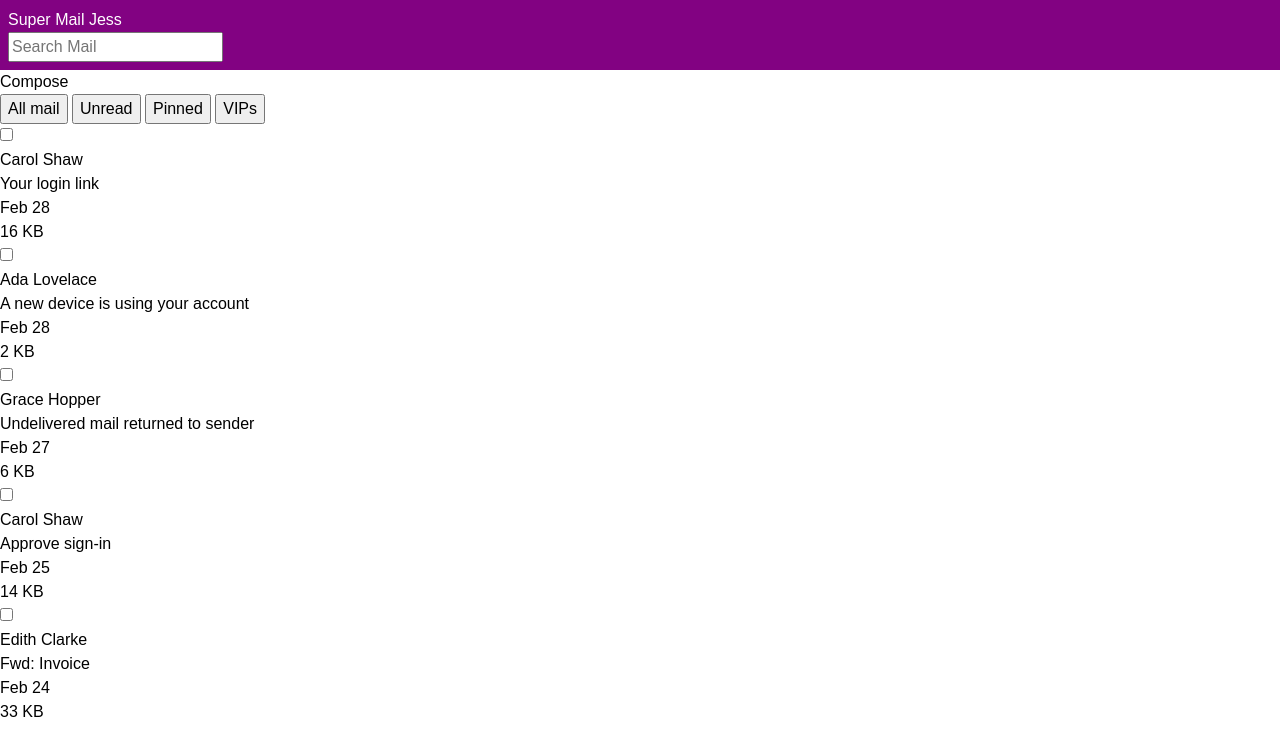
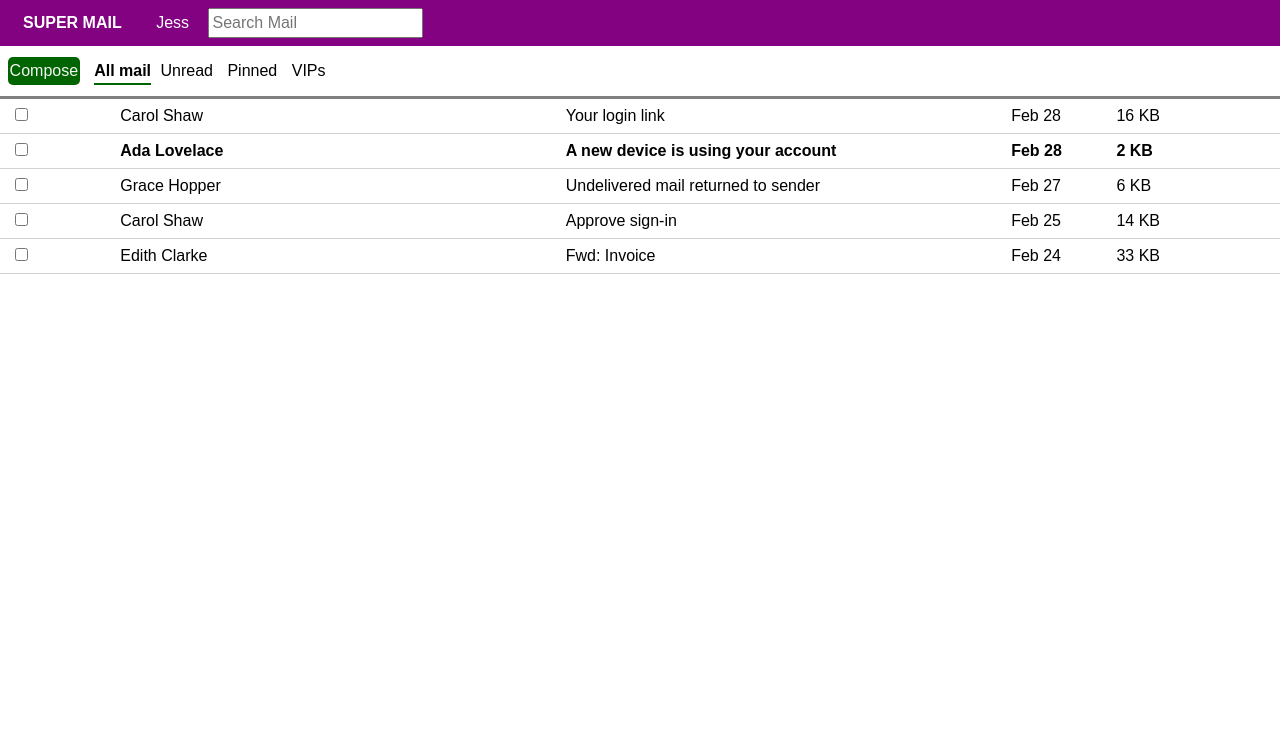
Before and after one commit to bloominstituteoftechnology/module-project-html-and-css-ii-Dineury, a plain HTML site: page index.html in a window 1280 px wide. Drawn offline with Linux system fonts and the light colour scheme.

Commit message:
finished project

```diff
--- a/index.html
+++ b/index.html
@@ -70,48 +70,98 @@ p, h1, h2, h3, h4, h5, h6 {
       /* 👉 Task 4- Target the divs that are directly nested underneath the id headerTop.
       Make them display as inline block, instead of block.
       This will make them render on the same line. */
-
+   .insideTop{
+    display:inline-block
+   }
     /* 👉 Task 5- Target the spans that are nested inside the id headerTop.
     Make them have some margin on the right.
     This will prevent the spans from crashing against one another. */
-
+    .spanClass{
+      margin: 15px;
+    }
     /* 👉 Task 6- Target the first span nested inside the element with id headerTop.
     Make it have a font weight of bold, and transform the text to uppercase. */
-
+   #soloSpan{
+    font-weight: bold;
+    text-transform: uppercase;
+   }
     /* 👉 Task 7- Target the id headerBottom.
     Give it a bottom border of 1 pixel, solid gray, and a little bit of padding using px or rem units. */
-
+   #headerBottom{
+    border-bottom: solid gray;
+    padding: 0.5rem;
+   }
     /* 👉 Task 8- Target the divs that are nested directly inside the element with id headerBottom.
     Make them display as inline block, instead of block.
     This will cause them to render on the same line.
     You can consolidate this rule with the one on step. 4 */
 
+    .buttoms{
+      display:inline-block
+    }
+
     /* 👉 Task 9- Target the "Compose" button, although note it's a div instead an actual button.
     Give it color, bold text, background, padding, border radius, margin right, and a cursor of pointer. */
-
+   #composeButtom{
+    color:whitesmoke;
+    background-color: darkgreen;
+    padding: 0.1rem ;
+    border-radius: 5px;
+    margin-right: 10px;
+    cursor: pointer;
+   }
     /* 👉 Task 10- Research how to remove all the default styling of button elements.
     Target the button elements inside the element with id headerBottom.
     Remove all their styling, give them a bit of margin to the right, and a cursor of pointer. */
+    button {
+  background: none;
+  color: inherit;
+  border: none;
+  padding: 0;
+  font: inherit;
+  cursor: pointer;
+  outline: inherit;
+}
+  .buttom{
+    margin: 5px ;
+    cursor: pointer;
+  }
 
     /* 👉 Task 11- Target the button element inside the id headerBottom that has a class of active
     Make the font weight be bolder, and add a bottom border of 2 pixels solid color (you choose the color).
     Add the class name to the "All mail" button. */
-
+  .name{
+    font-weight: bolder;
+    border-bottom: 2px solid darkgreen;
+  }
     /* 👉 Task 12- Target all divs directly nested inside elements with a class of email,
     and make them display as inline-block elements.
     This will make each email render all its details in the same line*/
-
+    .email > div{
+     display:inline-block;
+    }
     /* 👉 Task 13- Target the elements with a class of email.
     Give them some padding, bigger padding to the left, and a bottom border of very light grey. */
-
+    .email{
+      padding: 5px;
+      padding-left: 15px;
+      border-bottom: 1px  solid lightgray;
+    }
     /* 👉 Task 14- Target each div inside the element with a class of email.
     Make the email author and the email subject take 35% of the width of the parent element.
     Make the check, the date and the size take up 8% of the width of the parent element.
     This will arrange the details in visible columns. */
-
+    .email-name, .email-subject{
+      width: 35%;
+    }
+    .email-check, .email-size, .email-date{
+      width: 8%;
+    }
     /* 👉 Task 15- Target the second email and have its font weight be bold.
     This will make it look "unread". */
-
+    .email:nth-child(2){
+      font-weight: bold;
+    }
     /* Well done! Check the design file to make sure you are close enough. */
 
   </style>
@@ -130,27 +180,27 @@ p, h1, h2, h3, h4, h5, h6 {
     <header>
       <div id="headerTop">
         <div Class="insideTop">
-          <span>Super Mail</span>
-          <span>Jess</span>
+          <span class="spanClass" id="soloSpan">Super Mail</span>
+          <span class="spanClass">Jess</span>
         </div>
         <div class="insideTop">
           <input type="text" placeholder="Search Mail" />
         </div>
       </div>
       <div id="headerBottom">
-        <div>Compose</div>
-        <div>
-          <button>All mail</button>
-          <button>Unread</button>
-          <button>Pinned</button>
-          <button>VIPs</button>
+        <div class="buttoms" id="composeButtom">Compose</div>
+        <div class="buttoms">
+          <button  class="name">All mail</button>
+          <button class="buttom">Unread</button>
+          <button class="buttom">Pinned</button>
+          <button class="buttom">VIPs</button>
         </div>
       </div>
     </header>
     <main id="emails">
       <div class="email">
         <div class="email-check"><input type="checkbox" /></div>
-        <div class="email-name">Carol Shaw</div>
+        <div class="email-name" >Carol Shaw</div>
         <div class="email-subject">Your login link</div>
         <div class="email-date">Feb 28</div>
         <div class="email-size">16 KB</div>
```
